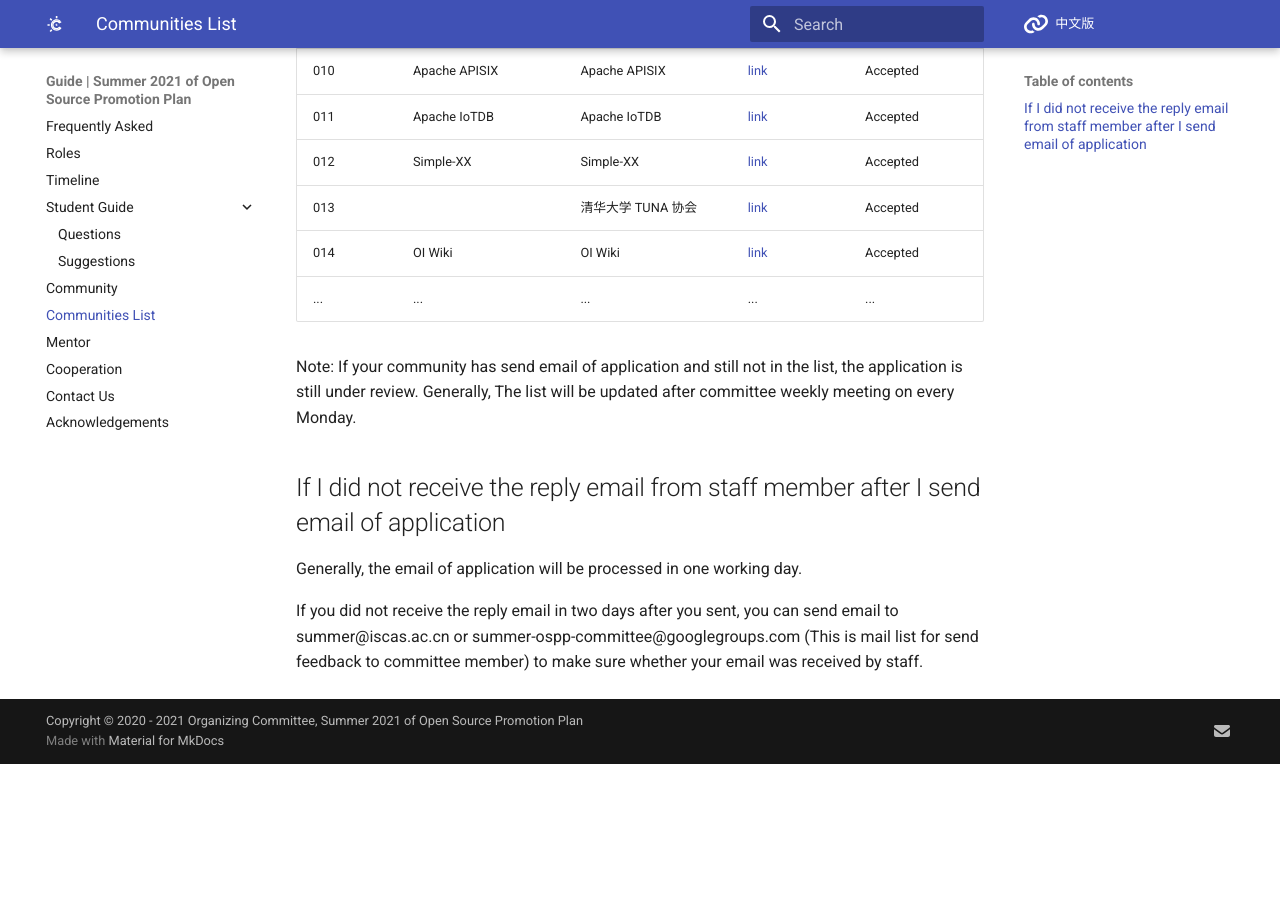
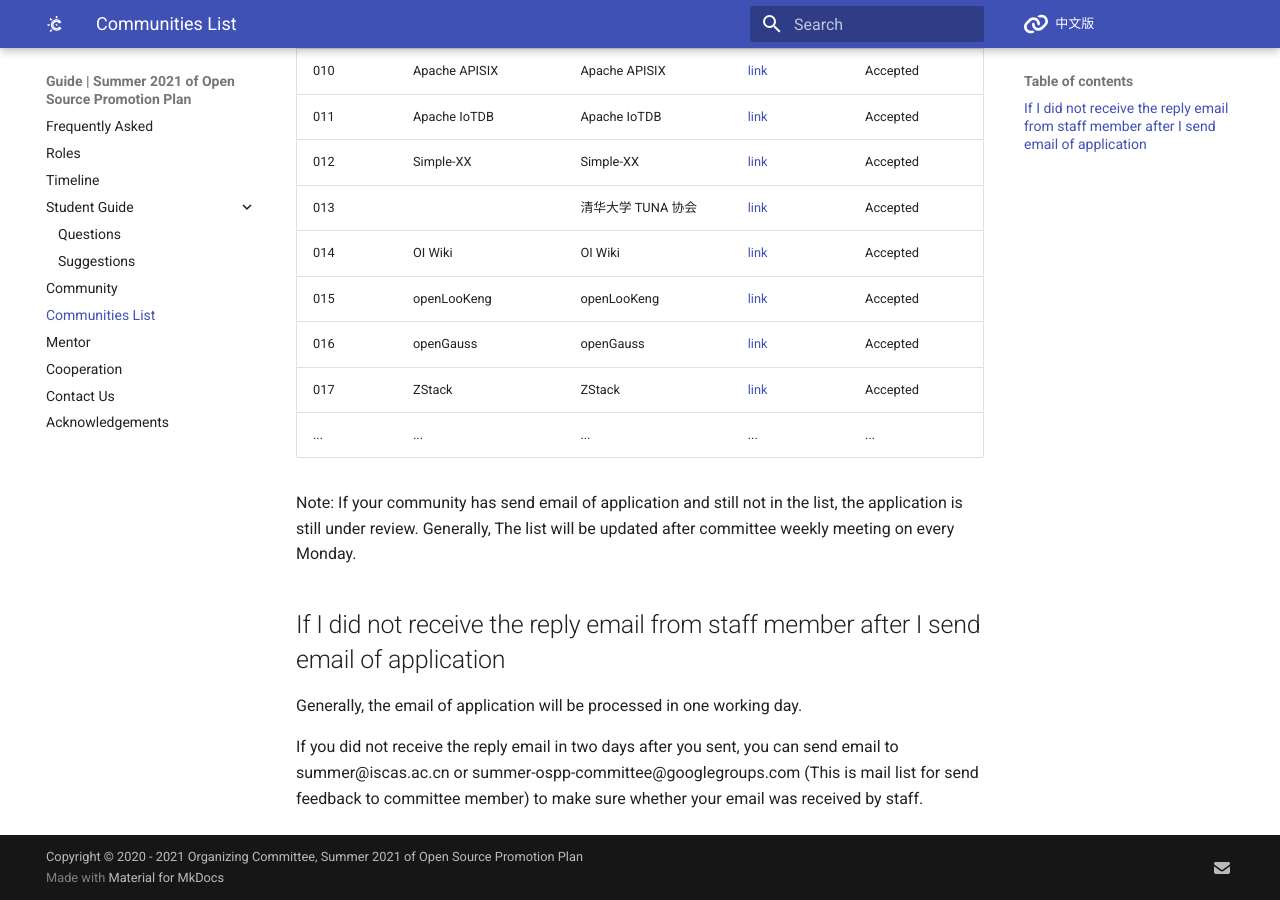
Before and after one commit to summer-ospp/help-en, an MkDocs documentation site: the page built from docs/communities-list.md, in a window 1280 px wide and 900 px high, scrolled down 833 px. Built offline with MkDocs 1.6.1 and Material for MkDocs 9.7.7, drawn with Linux system fonts in a browser that asks for light colours; comment, search, counter and statistics services are not loaded; before the commit the page ends 1597 px from its top, so only the background shows below that.

Commit message:
Add 3 communities

```diff
--- a/docs/communities-list.md
+++ b/docs/communities-list.md
@@ -20,6 +20,9 @@ Before the deadline (Apr 30th, 2021) of application for community, this list wil
 | 012 | Simple-XX               | Simple-XX               | [link](https://github.com/Simple-XX)                   | Accepted             |
 | 013 |                         | 清华大学 TUNA 协会      | [link](https://tuna.moe/)                              | Accepted             |
 | 014 | OI Wiki                 | OI Wiki                 | [link](https://oi-wiki.org)                            | Accepted             |
+| 015 | openLooKeng             | openLooKeng             | [link](https://openlookeng.io/)                        | Accepted             |
+| 016 | openGauss               | openGauss               | [link](https://opengauss.org)                          | Accepted             |
+| 017 | ZStack                  | ZStack                  | [link](https://www.zstack.io/)                         | Accepted             |
 | ... | ...                     | ...                     | ...                                                    | ...                  |
 
 Note: If your community has send email of application and still not in the list, the application is still under review. Generally, The list will be updated after committee weekly meeting on every Monday.
```
